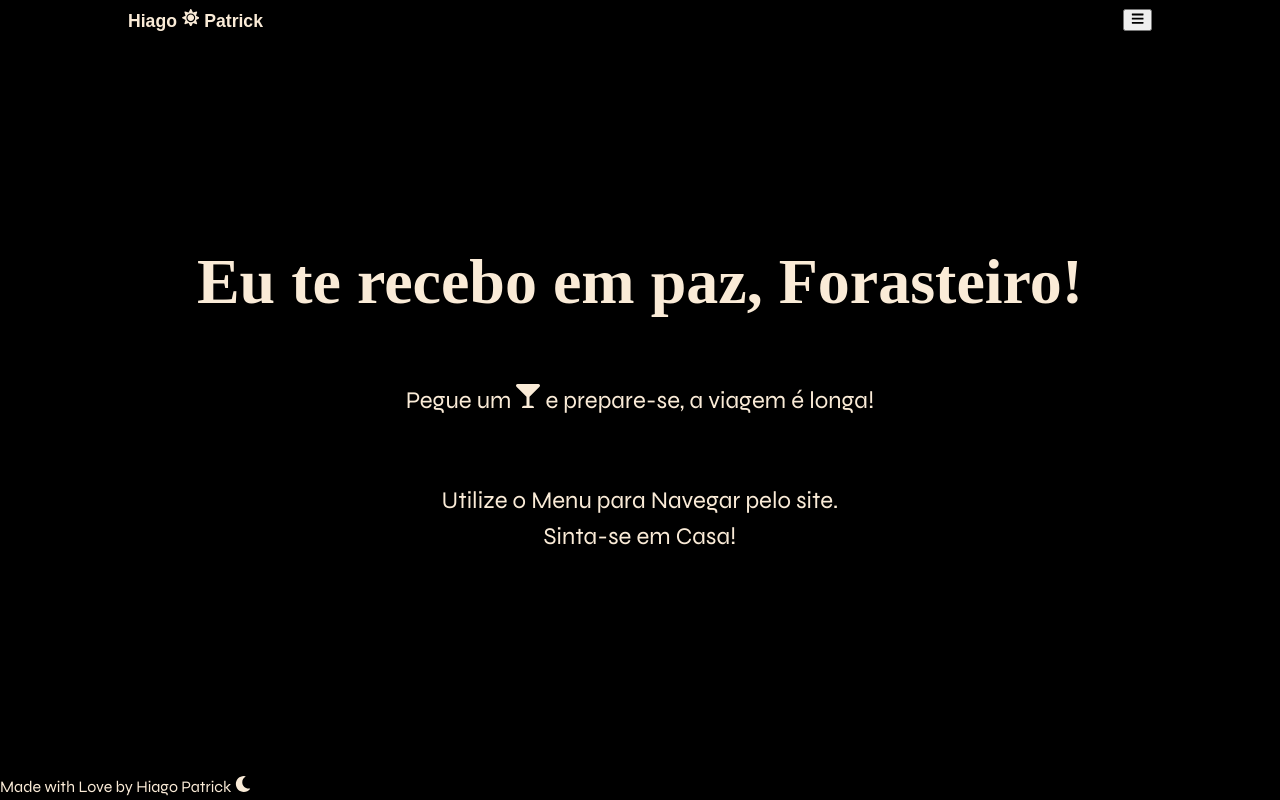
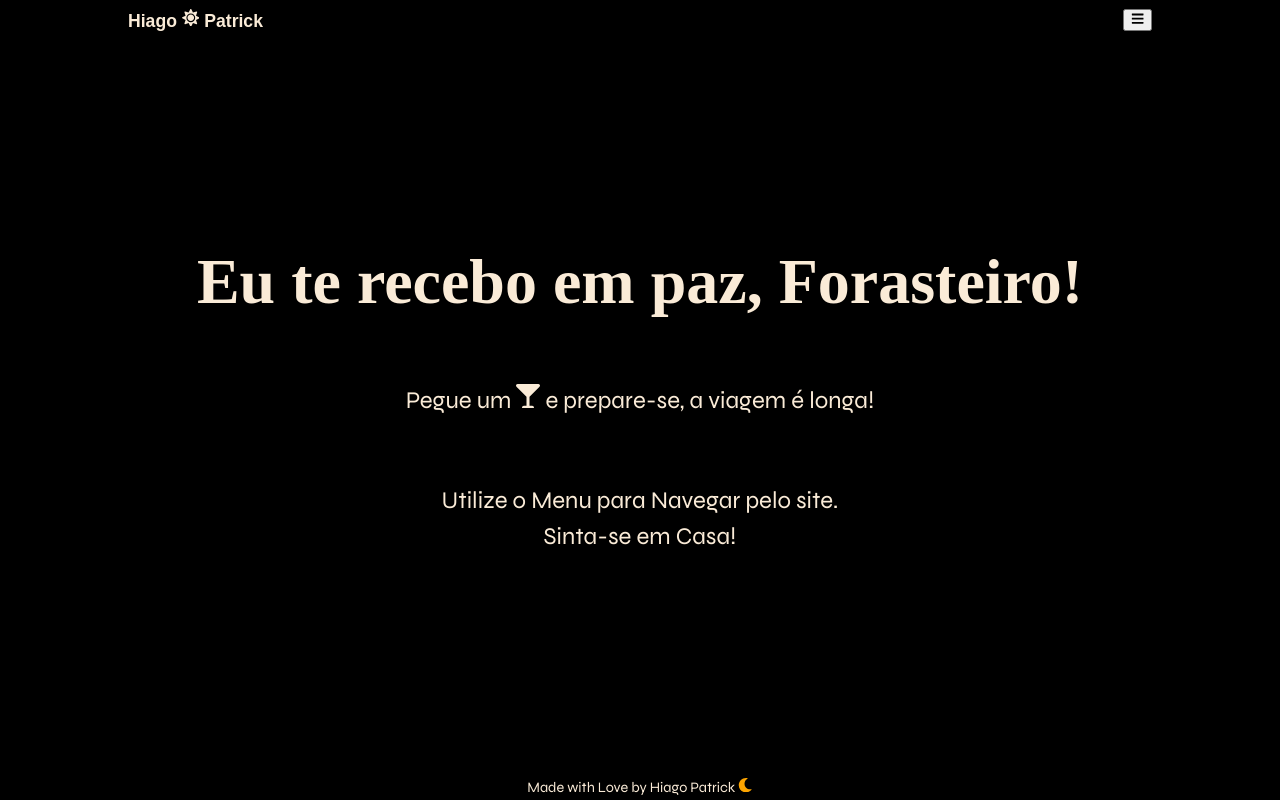
Before and after one commit to hiagoptk/portal, a Next.js app: page / in a window 1280 px wide. Built offline with nearby package versions, Linux system fonts and the light colour scheme; a web font is replaced by a local one.

Commit message:
corrigindo css do footer

```diff
--- a/components/FooterPages/FooterPage.js
+++ b/components/FooterPages/FooterPage.js
@@ -1,9 +1,11 @@
-import {FaMoon} from 'react-icons/fa'
+import {FaMoon} from 'react-icons/fa';
+import styles from '../../styles/FooterPage.module.css';
+
 
 const FooterPage = () => {
     return (
-        <div className="footer">
-            <p>Made with Love by Hiago Patrick <FaMoon className="moon"/></p>
+        <div className={styles.footer}>
+            <p>Made with Love by Hiago Patrick <FaMoon className={styles.moon}/></p>
         </div>
     );
 }
```
